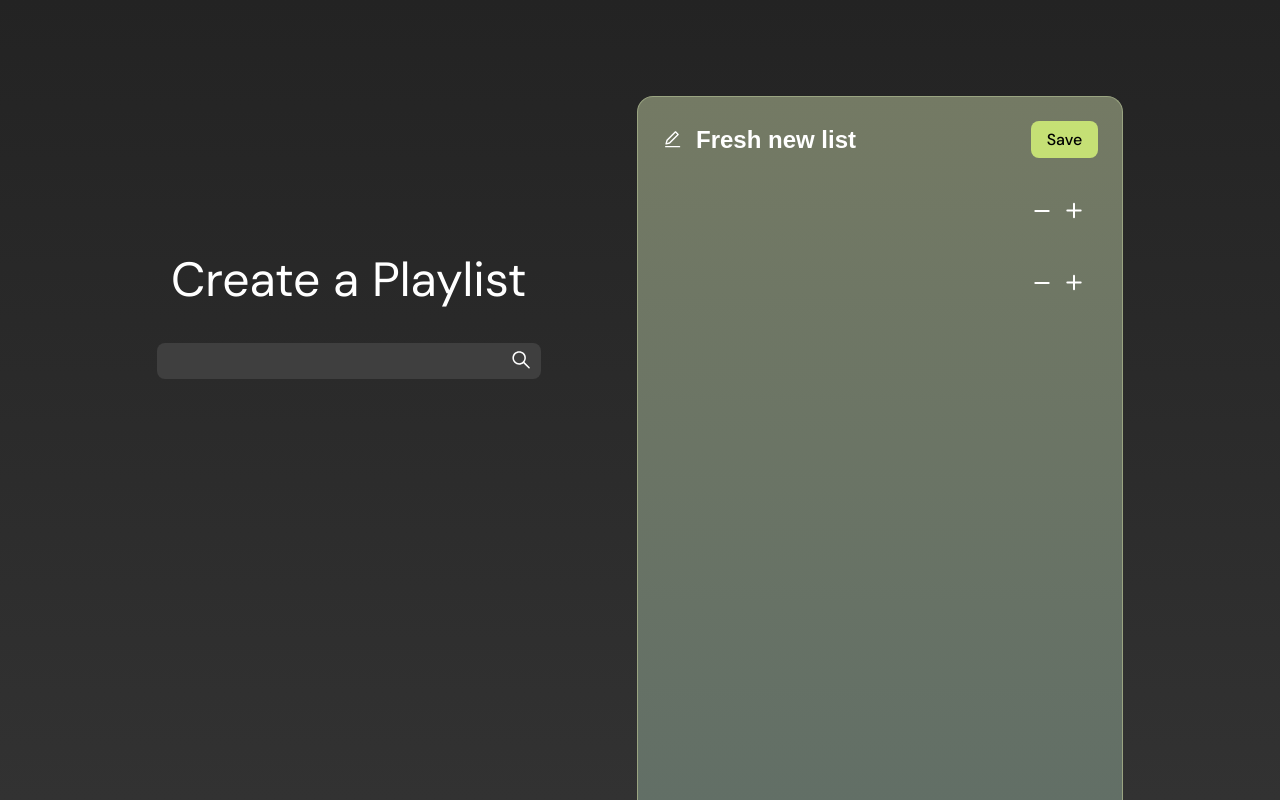
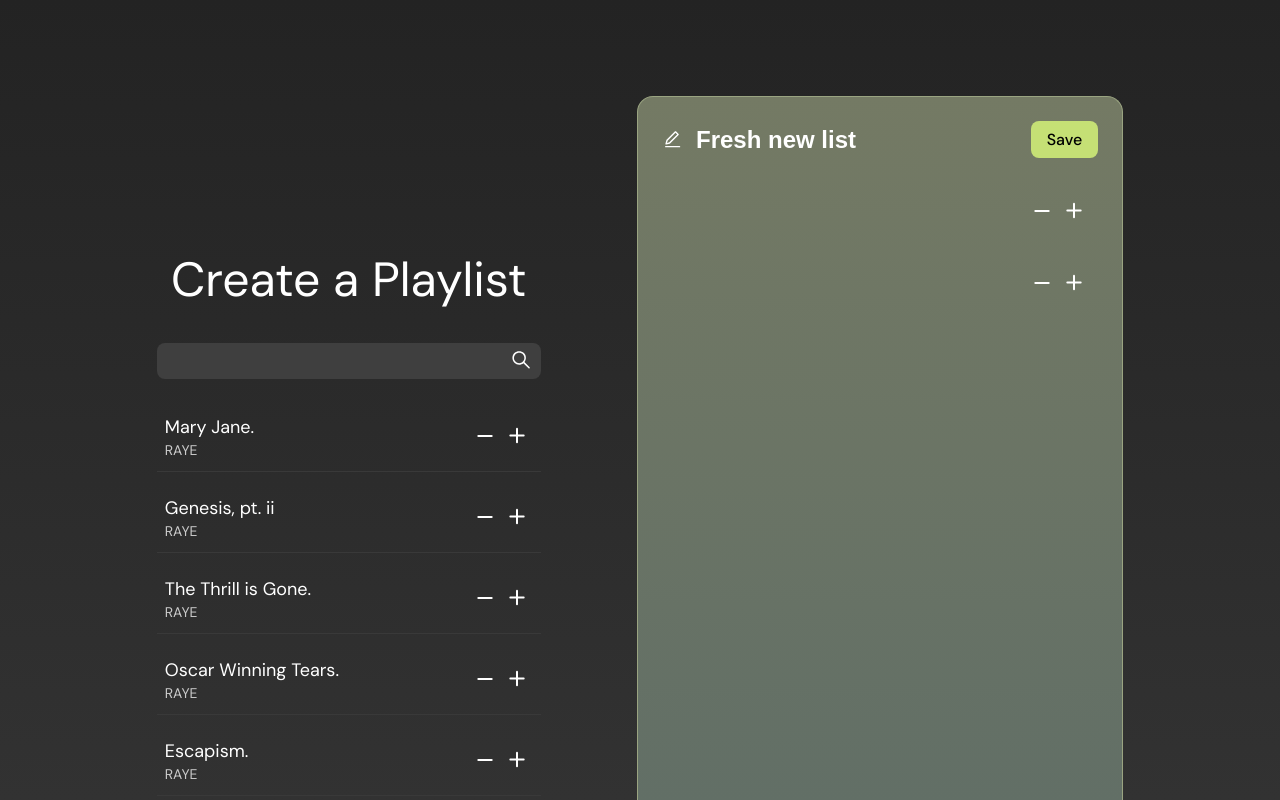
Before and after one commit to designerchloe/jammming, a React (Create React App) app: page / in a window 1280 px wide. Built offline with nearby package versions, Linux system fonts and the light colour scheme.

Commit message:
Set up data flow of search results

```diff
--- a/src/App.js
+++ b/src/App.js
@@ -4,7 +4,7 @@ import SearchBar from './SearchBar';
 import SearchResults from './SearchResults';
 import Playlist from './Playlist';
 
-const results = [
+const searchResults = [
   {
     title: 'Mary Jane.',
     artist: 'RAYE',
@@ -45,7 +45,7 @@ function App() {
       <div className='main-column'>
         <h1>Create a Playlist</h1>
         <SearchBar />
-        <SearchResults />
+        <SearchResults searchResults={searchResults} />
       </div>
       <Playlist playlistName={playlistName} onNameChange={updatePlaylistName} />
     </div>
--- a/src/SearchResults.js
+++ b/src/SearchResults.js
@@ -2,17 +2,16 @@ import React from 'react';
 import styles from './SearchResults.module.css';
 import Track from './Track';
 
-const SearchResults = ( { results, updatePlaylist } ) => {
-
+const SearchResults = (props) => {
 
     return (
         <div className={styles.container}>
-            {/* {results.map((result) => (
+            {props.searchResults.map((result) => (
                 <div>
-                    <Track inTracklist={false} updatePlaylist={updatePlaylist} results={results} title={result.title} artist={result.artist} id={result.id} />
+                    <Track title={result.title} artist={result.artist} id={result.id} />
                     <div className={styles.rule}></div>
                 </div>
-            ))} */}
+            ))}
         </div>
     )
 };
```
